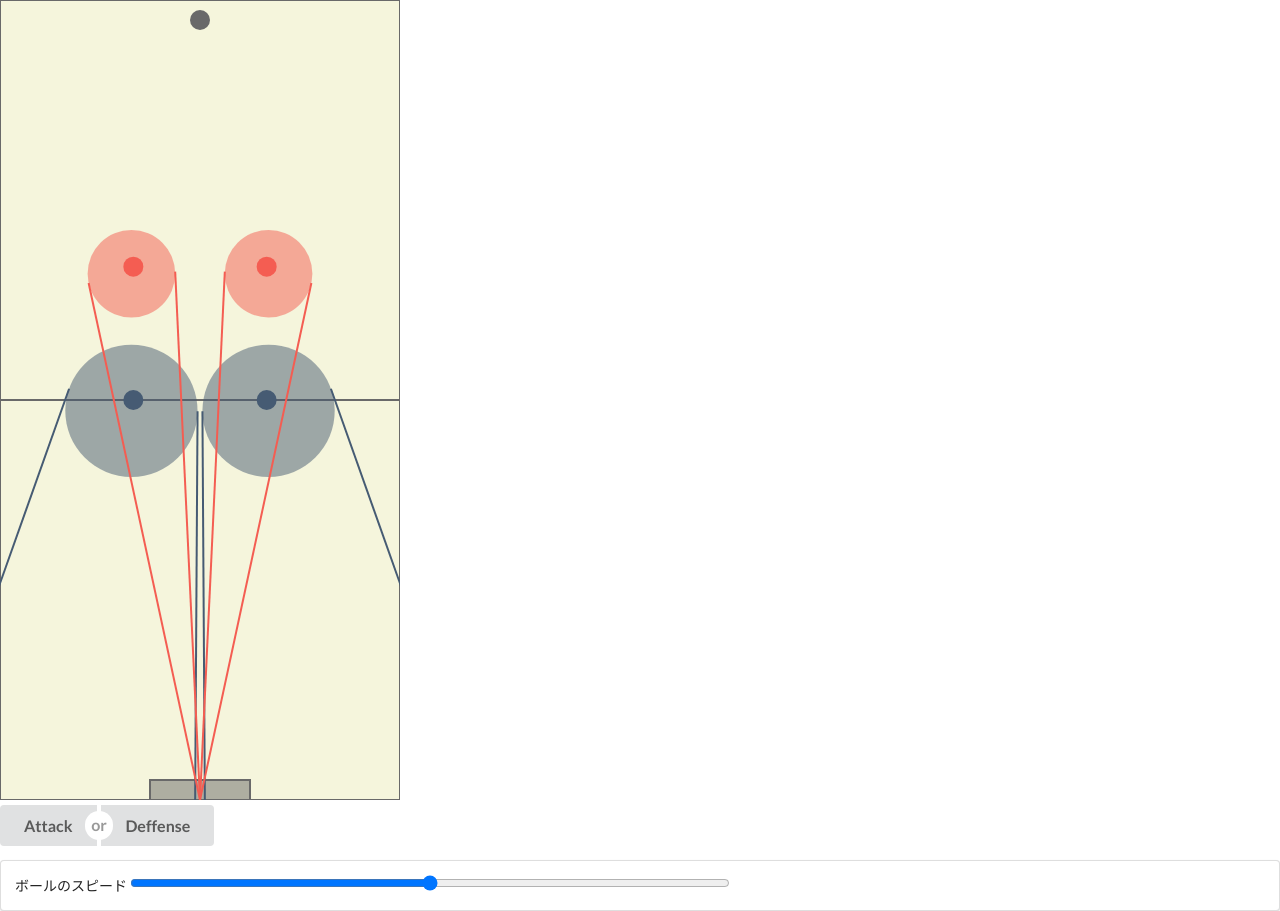
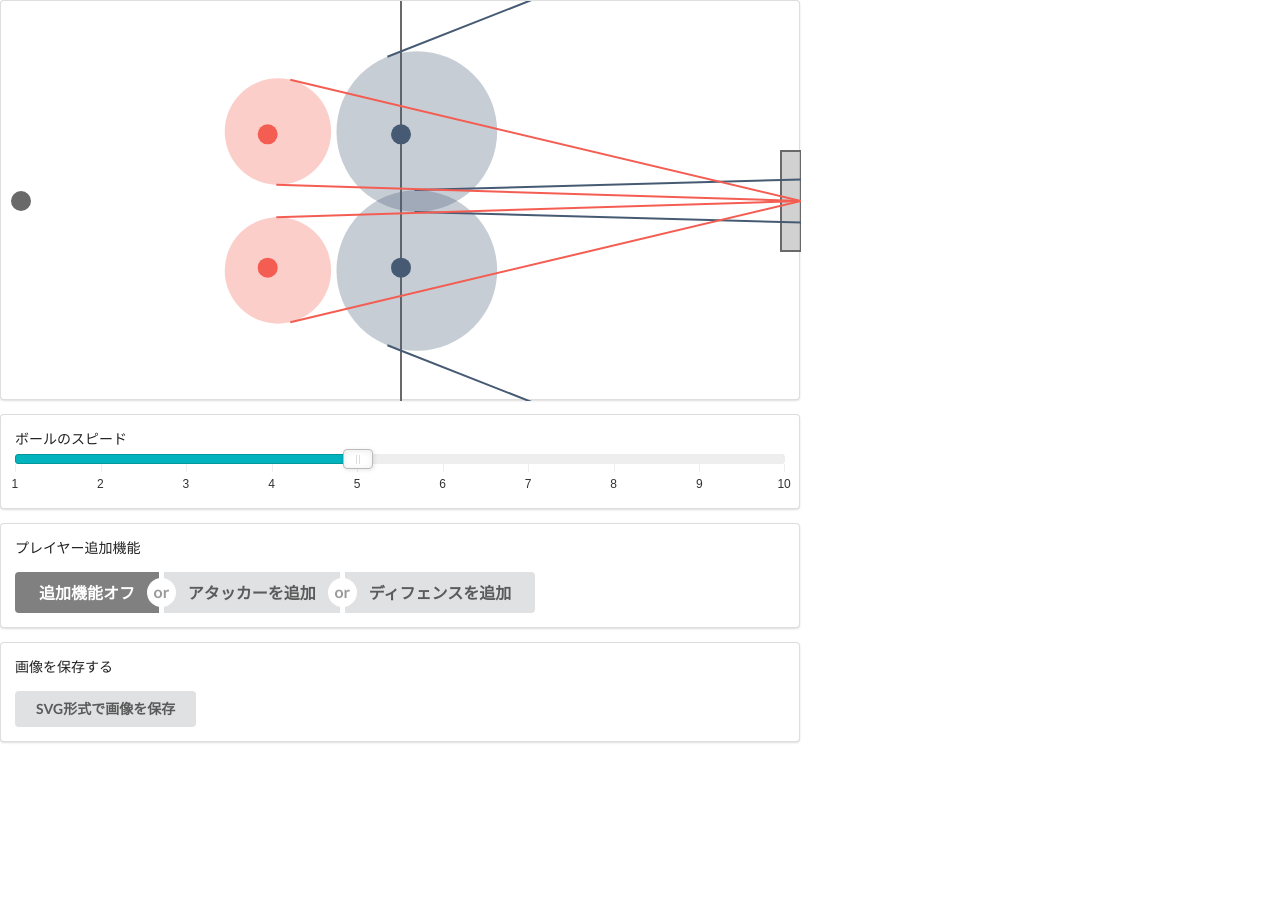
Before and after one commit to jedipuppy/football, a plain HTML site: page index.html in a window 1280 px wide. After the commit the page ends 809 px from the top, so only its background shows below. Drawn offline with nearby package versions, Linux system fonts and the light colour scheme.

Commit message:
速度のスライダーに目盛り追加、Save機能、１：１も動くように

```diff
--- a/assets/css/custom.css
+++ b/assets/css/custom.css
@@ -1,10 +1,36 @@
+div.container {
+  width: 800px;
+  margin: 0px;
+  padding: 0px;
+}
+
 div.canvas {
-  width: 600px;
-  height: 1200px;
-  border: 1px;
+  width: 800px;
+  height: 400px;
+  margin: 0px !important;
+  padding: 0px !important;
 }
 
 svg.canvas {
   height: 100%;
 
 }
+
+body {
+  width: 800px;
+}
+
+#attack:focus {
+  background-color: #F45D52;
+  color: white;
+}
+
+#defense:focus {
+  background-color: #465B73;
+  color: white;
+}
+
+#off:focus {
+  background-color: gray;
+  color: white;
+}
--- a/assets/js/football-voronoi-diagram-core.js
+++ b/assets/js/football-voronoi-diagram-core.js
@@ -1,15 +1,18 @@
 // 設定値
-const AREAWIDTH = 400;
-const AREAHEIGHT = 800;
-const GOALWIDTH = 100;
-const GOALHEIGHT = 20;
+const AREAWIDTH = 800;
+const AREAHEIGHT = 400;
+const GOALWIDTH = 20;
+const GOALHEIGHT = 100;
 const COLOR_RED = '#F45D52';
 const COLOR_BLUE = '#465B73';
 const COLOR_AQUA = '#49A1DE';
 const COLOR_GREEN = '#f5f5dc';
 const COLOR_BLACK = '#696969';
+const COLOR_WHITE = '#FFFFFF';
 const PLAYERRADIUS = 10;
 const BALLRADIUS = 10;
+const SPEED_DELTA = 0.001;
+const TERRITORY_OPACITY = 0.3;
 let ball_speed = 6;
 let player_speed = 1;
 let players = [];
@@ -18,16 +21,27 @@ let coverlines = [];
 let ball;
 let snap_obj;
 let side = 1;
+let player_add_feature = 0;
 window.onload = function () {
   init();
 
 };
 
 
+function init() {
+  let speedslider = new rSlider({
+    target: '#speed-slider',
+    values: [1, 2, 3, 4, 5, 6, 7, 8, 9, 10],
+    range: false,
+    set: [5],
+    tooltip: false,
+    onChange: function (vals) {
+      console.log(vals);
+      RefreshTerritory(vals);
+    }
+  });
 
-
-function init() {
-
+  $('.ui.checkbox').checkbox();
 
   GenerateBackground();
 
@@ -35,27 +49,35 @@ function init() {
   let canvas = document.querySelector('.canvas');
   snap_obj.prependTo(canvas);
   //ballを配置
-  GenerateBall(AREAWIDTH / 2, 20);
+  GenerateBall(20, AREAHEIGHT / 2);
   side = -1;
-  GeneratePlayer(AREAWIDTH / 3, AREAHEIGHT / 2);
-  GeneratePlayer(2 * AREAWIDTH / 3, AREAHEIGHT / 2);
+  GeneratePlayer(AREAWIDTH / 2, AREAHEIGHT / 3, 1);
+  GeneratePlayer(AREAWIDTH / 2, 2 * AREAHEIGHT / 3, 1);
   side = 1;
-  GeneratePlayer(AREAWIDTH / 3, AREAHEIGHT / 3);
-  GeneratePlayer(2 * AREAWIDTH / 3, AREAHEIGHT / 3);
+  GeneratePlayer(AREAWIDTH / 3, AREAHEIGHT / 3, 1);
+  GeneratePlayer(AREAWIDTH / 3, 2 * AREAHEIGHT / 3, 1);
   //clickするとプレイヤーを追加する
   snap_obj.click(function (e) {
     if (Snap.getElementByPoint(e.clientX, e.clientY).objtype !== 'player' && Snap.getElementByPoint(e.clientX, e.clientY).objtype !== 'ball') {
-      GeneratePlayer(e.clientX, e.clientY);
+      GeneratePlayer(e.clientX, e.clientY, 0);
     }
   });
   //ダブルクリックするとプレイヤーを削除する
   snap_obj.dblclick(function (e) {
-    RemovePlayer(e.clientX, e.clientY);
+    RemovePlayer(e.clientX, e.clientY, 0);
   });
 }
 
-function ChangeSide() {
-  side *= -1;
+function ChangeSide(flag) {
+  if (flag === 0) {
+    player_add_feature = !player_add_feature;
+  } else if (flag === 1) {
+    player_add_feature = 1;
+    side = 1;
+  } else {
+    player_add_feature = 1;
+    side = -1;
+  }
 }
 
 function GenerateBall(x, y) {
@@ -71,8 +93,8 @@ function GenerateBall(x, y) {
   console.log('generate ball');
 }
 
-function GeneratePlayer(x, y) {
-
+function GeneratePlayer(x, y, flag) {
+  if (player_add_feature || flag) {
     id = players.length;
     console.log(x, y);
     players.push(snap_obj.circle(x, y, PLAYERRADIUS));
@@ -94,7 +116,7 @@ function GeneratePlayer(x, y) {
       });
     }
     players[id].drag(DragMove, DragStart, DragStop);
-
+  }
 
 }
 
@@ -110,17 +132,17 @@ function GenerateTerritory(ball_x, ball_y, player_x, player_y, id, side, fresh_f
   if (side === 1) {
     territorys[id].attr({
       fill: COLOR_RED,
-      fillOpacity: 0.5
+      fillOpacity: TERRITORY_OPACITY
     });
   } else {
     territorys[id].attr({
       fill: COLOR_BLUE,
-      fillOpacity: 0.5
+      fillOpacity: TERRITORY_OPACITY
     });
   }
-  players[id].before(territorys[id]);
+  players[0].before(territorys[id]);
   if (players[id].side === 1) {
-    CoverLine(AREAWIDTH / 2, AREAHEIGHT, apollonius_x, apollonius_y, apollonius_r, id, fresh_flag, side);
+    CoverLine(AREAWIDTH, AREAHEIGHT / 2, apollonius_x, apollonius_y, apollonius_r, id, fresh_flag, side);
   } else {
     CoverLine(ball_x, ball_y, apollonius_x, apollonius_y, apollonius_r, id, fresh_flag, side);
   }
@@ -146,11 +168,11 @@ function CoverLine(ball_x, ball_y, apollonius_x, apollonius_y, apollonius_r, id,
     let va2 = b2 * d2;
     let vb2 = -a2 * d2;
     if (side == 1) {
-      line_temp = snap_obj.line(a + apollonius_x, b + apollonius_y, AREAWIDTH / 2, AREAHEIGHT).attr({
+      line_temp = snap_obj.line(a + apollonius_x, b + apollonius_y, AREAWIDTH, AREAHEIGHT / 2).attr({
         stroke: COLOR_RED,
         strokeWidth: 2,
       });
-      line_temp2 = snap_obj.line(a2 + apollonius_x, b2 + apollonius_y, AREAWIDTH / 2, AREAHEIGHT).attr({
+      line_temp2 = snap_obj.line(a2 + apollonius_x, b2 + apollonius_y, AREAWIDTH, AREAHEIGHT / 2).attr({
         stroke: COLOR_RED,
         strokeWidth: 2
       });
@@ -173,7 +195,6 @@ function CoverLine(ball_x, ball_y, apollonius_x, apollonius_y, apollonius_r, id,
       coverlines[id].push(line_temp);
       coverlines[id].push(line_temp2);
     } else {
-      console.log(coverlines, id);
       coverlines[id][0].remove();
       coverlines[id][1].remove();
       coverlines.splice(id, 1);
@@ -181,8 +202,11 @@ function CoverLine(ball_x, ball_y, apollonius_x, apollonius_y, apollonius_r, id,
       coverlines[id].push(line_temp);
       coverlines[id].push(line_temp2);
     }
+  } else {
+    coverlines[id][0].remove();
+    coverlines[id][1].remove();
+  }
 
-  }
 }
 
 function CalcApollonius(ball_x, ball_y, player_x, player_y) {
@@ -196,26 +220,24 @@ function CalcApollonius(ball_x, ball_y, player_x, player_y) {
 function GenerateBackground() {
   // Snapオブジェクトを作成しサイズも指定
   snap_obj = Snap(AREAWIDTH, AREAHEIGHT);
-  background = snap_obj.rect(0, 0, AREAWIDTH, AREAHEIGHT).attr({
-    fill: COLOR_GREEN,
-    stroke: COLOR_BLACK,
-    strokeWidth: 2,
-  });
+
   field_line = []
-  field_line[0] = snap_obj.line(0, AREAHEIGHT / 2, AREAWIDTH, AREAHEIGHT / 2).attr({
+  field_line[0] = snap_obj.line(AREAWIDTH / 2, 0, AREAWIDTH / 2, AREAHEIGHT).attr({
     fill: COLOR_GREEN,
     stroke: COLOR_BLACK,
     strokeWidth: 2,
   });;
-  background = snap_obj.rect(AREAWIDTH / 2 - GOALWIDTH / 2, AREAHEIGHT - GOALHEIGHT, GOALWIDTH, GOALHEIGHT).attr({
+  background = snap_obj.rect(AREAWIDTH - GOALWIDTH, AREAHEIGHT / 2 - GOALHEIGHT / 2, GOALWIDTH, GOALHEIGHT).attr({
     fill: COLOR_BLACK,
     stroke: COLOR_BLACK,
     strokeWidth: 2,
-    fillOpacity: 0.5
+    fillOpacity: TERRITORY_OPACITY
   });
 }
 
-function RemovePlayer(x, y) {
+function RemovePlayer(x, y, flag) {
+  if (player_add_feature || flag) {
+
     remove_player = Snap.getElementByPoint(x, y);
     console.log(remove_player)
 
@@ -228,7 +250,7 @@ function RemovePlayer(x, y) {
     players.splice(remove_player.id, 1);
     territorys[remove_player.id].remove();
     territorys.splice(remove_player.id, 1);
-
+  }
 
 }
 
@@ -265,12 +287,29 @@ function DragMove(dx, dy, x, y) {
 
 
 function RefreshTerritory(speed) {
-  ball_speed = speed;
+  ball_speed = parseFloat(speed) + SPEED_DELTA;
+
   for (i = 0; i < territorys.length; i++) {
-    console.log(ball_speed);
+    console.log("start", i, territorys.length);
     side_temp = territorys[i].side;
     territorys[i].remove();
     territorys.splice(i, 1);
     GenerateTerritory(ball.x, ball.y, players[i].x, players[i].y, i, side_temp, 0);
   }
 }
+
+function Save() {
+
+  let blob = new Blob([snap_obj.outerSVG()], {
+    'type': 'image/svg+xml'
+  });
+  if (window.navigator.msSaveBlob) {
+    window.navigator.msSaveBlob(blob, 'football-area.svg');
+
+    // msSaveOrOpenBlobの場合はファイルを保存せずに開ける
+    window.navigator.msSaveOrOpenBlob(blob, 'football-area.svg');
+  } else {
+    console.log(snap_obj.outerSVG());
+    document.getElementById('save').href = window.URL.createObjectURL(blob);
+  }
+}
--- a/index.html
+++ b/index.html
@@ -13,18 +13,38 @@
   <!-- semantic.js  -->
   <script src="https://cdnjs.cloudflare.com/ajax/libs/semantic-ui/2.3.3/semantic.min.js"></script>
 
+  <!-- semantic range  -->
+  <link rel="stylesheet" type="text/css" href="./assets/range/css/rSlider.min.css">
+  <script src="./assets/range/js/rSlider.min.js"></script>
+
+  <link rel="stylesheet" type="text/css" href="./assets/css/custom.css">
 </head>
 
 <body>
-  <div class="canvas">
-    <svg class="canvas"></svg>
-  </div>
-  <div class="ui large buttons">
-    <button class="ui button" id="attack" onclick="ChangeSide()">Attack</button>
-    <div class="or"></div>
-    <button class="ui button" id="defense" onclick="ChangeSide()">Deffense</button>
+  <div class=" ui container">
+    <div class="ui segment canvas">
+      <svg class="canvas"></svg>
+    </div>
+
+    <div class="ui segment">
+      <label>ボールのスピード</label>
+      <input type="text" id="speed-slider" class="speed-slider" />
+    </div>
   </div>
   <div class="ui segment">
-    <label>ボールのスピード </label> <input style="width:600px;" type="range" value="6" min="2" max="10" step="1" oninput="RefreshTerritory(this.value)">
+    <p>プレイヤー追加機能</p>
+    <div class="ui large buttons">
+
+      <button class="ui button" id="off" onclick="ChangeSide(0)" autofocus>追加機能オフ</button>
+      <div class="or"></div>
+      <button class="ui button" id="attack" onclick="ChangeSide(1)">アタッカーを追加</button>
+      <div class="or"></div>
+      <button class="ui button" id="defense" onclick="ChangeSide(2)">ディフェンスを追加</button>
+
+    </div>
+  </div>
+  <div class="ui segment">
+    <p>画像を保存する</p>
+    <a href="#" class="ui button" id="save" download="football-area.svg" onclick="Save()">SVG形式で画像を保存</a>
   </div>
 </body>
```
Also changed, not shown: assets/range/css/rSlider.min.css (added), assets/range/js/rSlider.min.js (added). Lines whose indentation alone changed are shown as unchanged.
